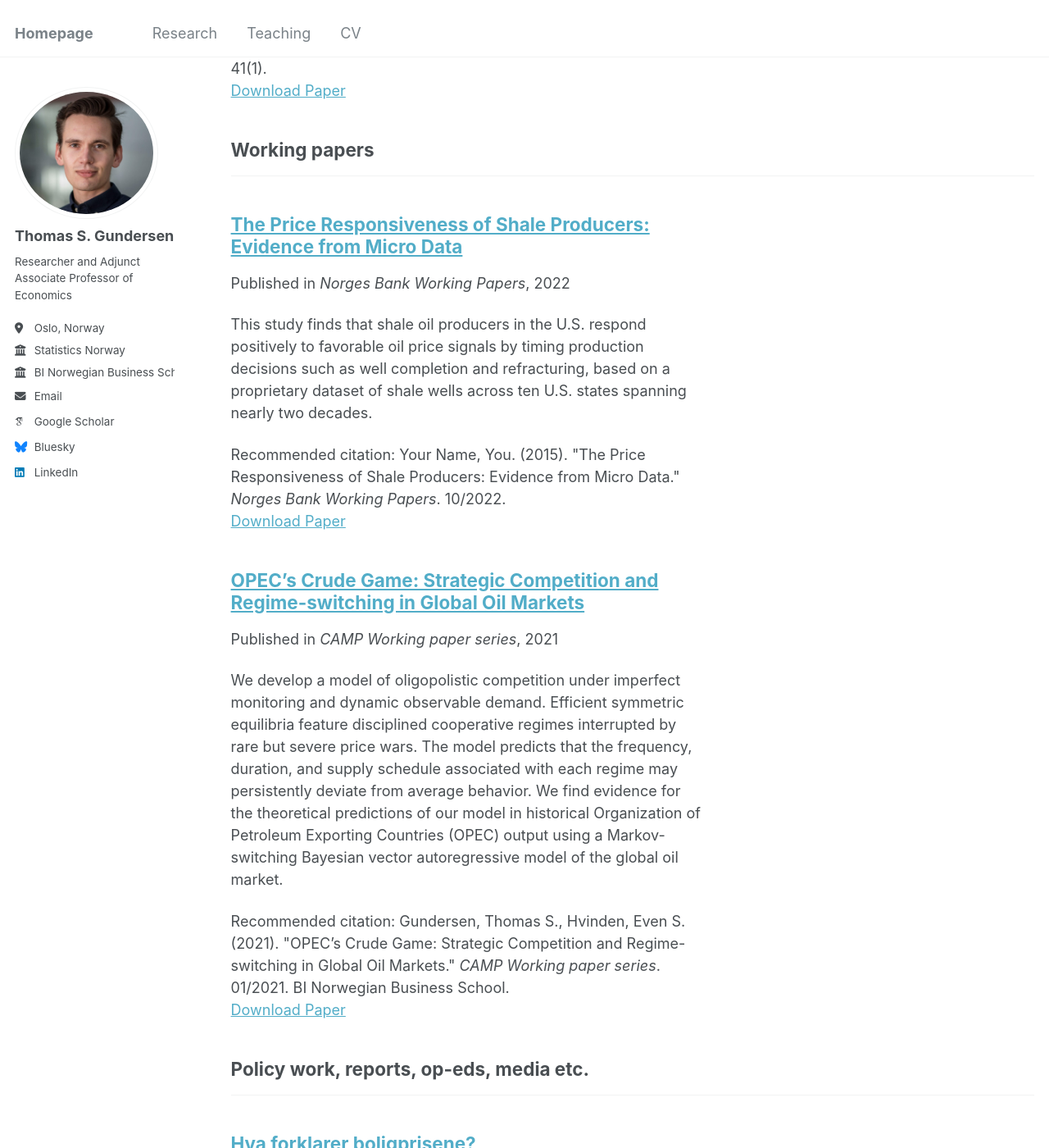
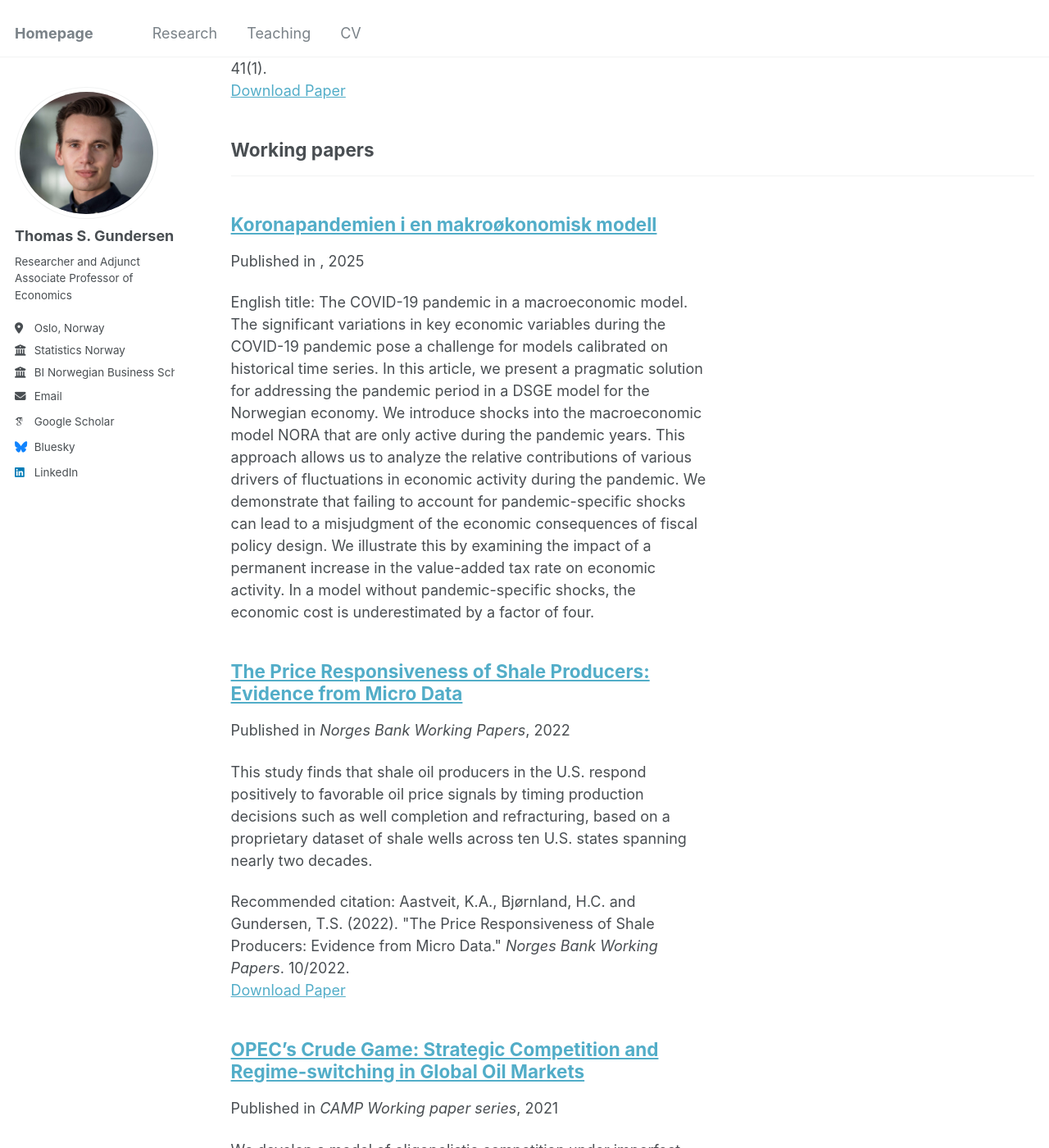
Before and after one commit to tsgundersen/tsgundersen.github.io, a Jekyll site: the page built from _pages/publications.html, in a window 1280 px wide and 1400 px high, scrolled down 657 px. Shown: the whole window at 82% size. Built offline with Jekyll 4.4.1, drawn with Linux system fonts in a browser that asks for light colours; some web fonts are replaced.

Commit message:
Update publications

```diff
--- a/_publications/2022-11-9-priceresponsiveness.md
+++ b/_publications/2022-11-9-priceresponsiveness.md
@@ -8,5 +8,5 @@ date: 2022-11-09
 venue: 'Norges Bank Working Papers'
 #slidesurl: 'http://academicpages.github.io/files/slides3.pdf'
 paperurl: 'https://www.norges-bank.no/en/news-events/news-publications/Papers/Working-Papers/2022/wp102022/'
-citation: 'Your Name, You. (2015). "The Price Responsiveness of Shale Producers: Evidence from Micro Data." <i>Norges Bank Working Papers</i>. 10/2022.'
+citation: 'Aastveit, K.A., Bjørnland, H.C. and Gundersen, T.S. (2022). "The Price Responsiveness of Shale Producers: Evidence from Micro Data." <i>Norges Bank Working Papers</i>. 10/2022.'
 ---
--- /dev/null
+++ b/_publications/2025-01-21-covidindsge.md
@@ -0,0 +1,15 @@
+---
+
+title: "Koronapandemien i en makroøkonomisk modell"
+collection: publications
+category: workingpapers
+permalink: /publication/2025-01-21-covidindsge
+excerpt: 'English title: The COVID-19 pandemic in a macroeconomic model.
+The significant variations in key economic variables during the COVID-19 pandemic pose a challenge for models calibrated on historical time series. In this article, we present a pragmatic solution for addressing the pandemic period in a DSGE model for the Norwegian economy. We introduce shocks into the macroeconomic model NORA that are only active during the pandemic years. This approach allows us to analyze the relative contributions of various drivers of fluctuations in economic activity during the pandemic. We demonstrate that failing to account for pandemic-specific shocks can lead to a misjudgment of the economic consequences of fiscal policy design. We illustrate this by examining the impact of a permanent increase in the value-added tax rate on economic activity. In a model without pandemic-specific shocks, the economic cost is underestimated by a factor of four.'
+date: 2025-01-21
+#venue: 'Samfunnsøkonomen'
+#slidesurl: 'http://academicpages.github.io/files/slides3.pdf'
+#paperurl: 'https://www.norges-bank.no/en/news-events/news-publications/Papers/Working-Papers/2022/wp102022/'
+#citation: 'Aastveit, K.A., Bjørnland, H.C. and Gundersen, T.S. (2022). "The Price Responsiveness of Shale Producers: Evidence from Micro Data." <i>Norges Bank Working Papers</i>. 10/2022.'
+
+---
```
